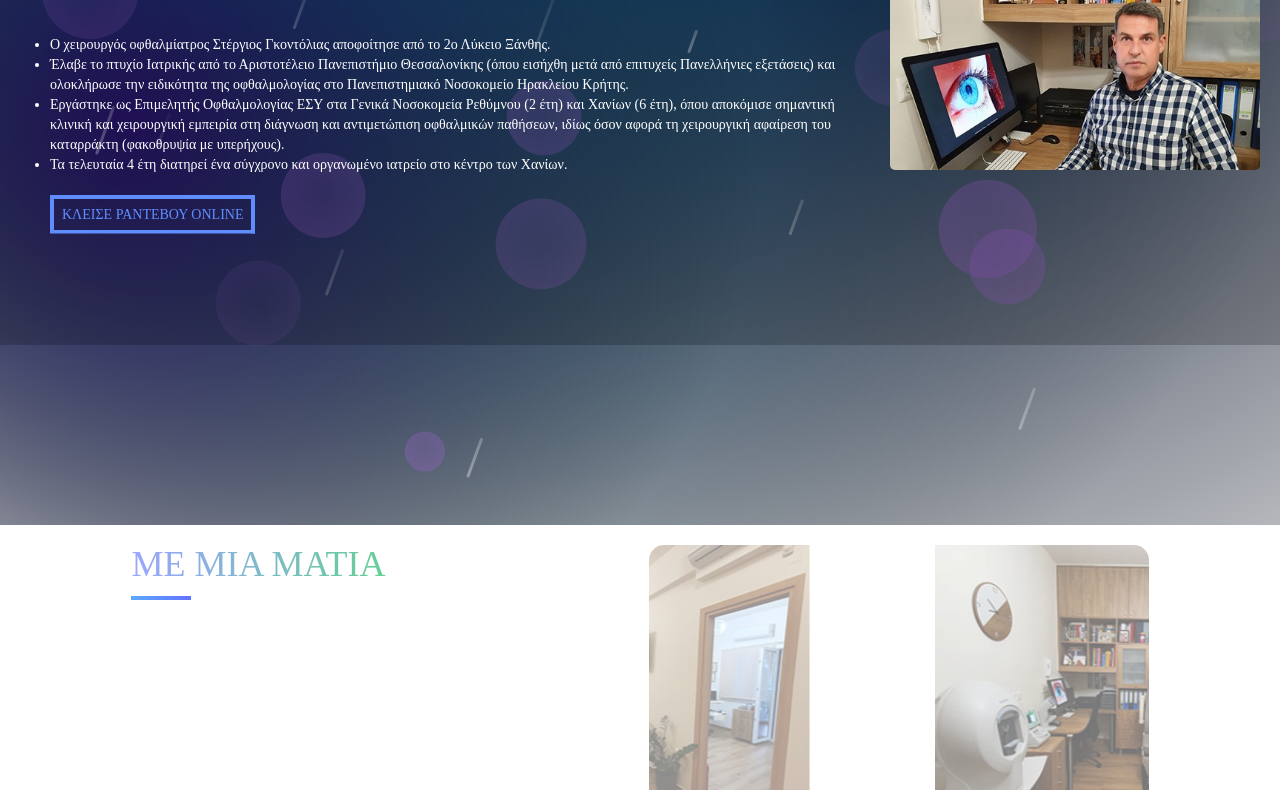
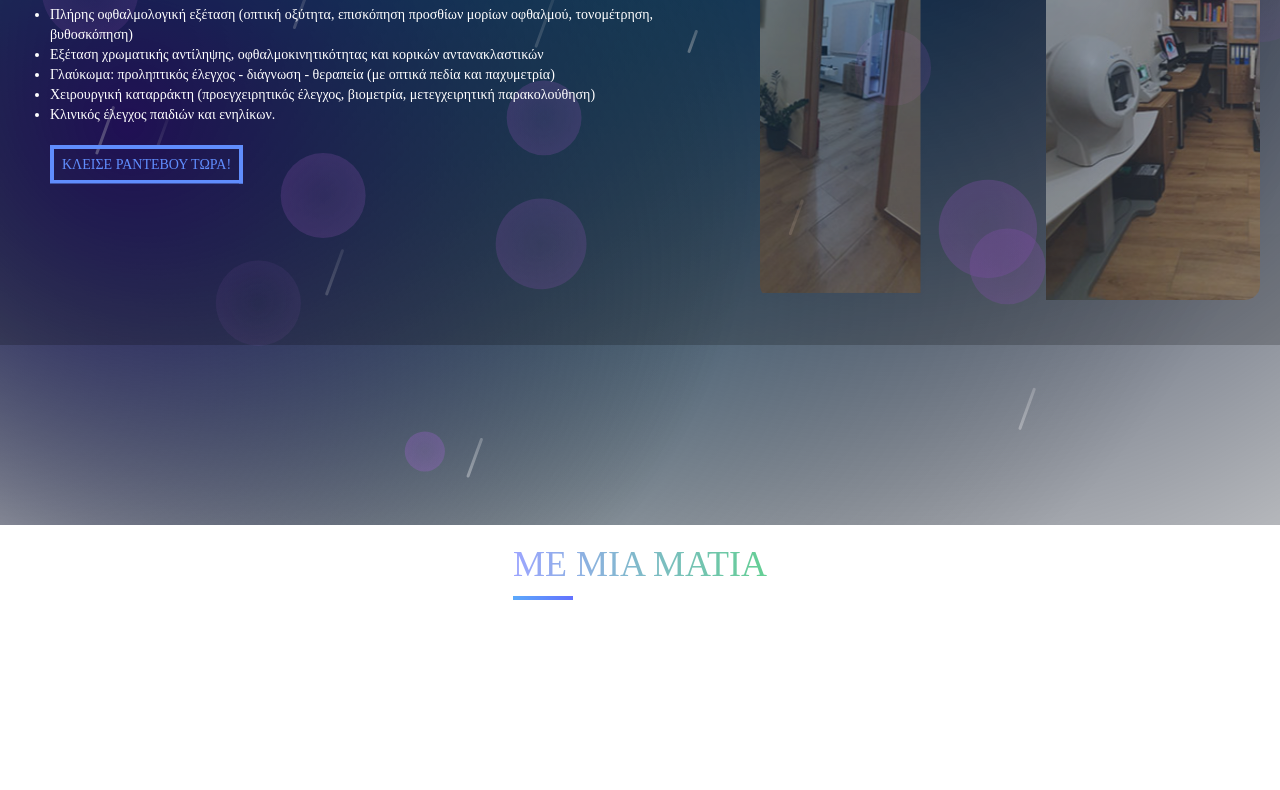
Before and after one commit to dgodolias/gkontoliasofthalmiatros, a plain HTML site: page index.html in a window 1280 px wide. Shown: the part 275-1065 px from the top of the page. Drawn offline with Linux system fonts and the light colour scheme; animation ran at ten frames a second; a web font is replaced by a local one.

Commit message:
made some adjustments

```diff
--- a/css/style.css
+++ b/css/style.css
@@ -609,9 +609,9 @@ li {
 	/* align-items: center; */
 	/* justify-content: center; */
 	/* margin: auto; */
-	height: 300px;
+	height: 500px;
 	/* Adjust this value as needed */
-	width: 300px;
+	width: 500px;
 	overflow: hidden;
 	/* Hide anything that goes outside the carousel */
 	border-radius: 15px;
--- a/index.html
+++ b/index.html
@@ -153,26 +153,30 @@
             <div class="container">
               <div class="flex-container">
                 <div class="intro-text">
-                  <h1>ΣΤΕΡΓΙΟΣ ΓΚΟΝΤΟΛΙΑΣ</h1>
+                  <h2 class="coloured-faded-text">Ιατρικές Υπηρεσίες</h2>
                   <ul>
-                    <li>Ο χειρουργός οφθαλμίατρος Στέργιος Γκοντόλιας αποφοίτησε από το 2ο Λύκειο Ξάνθης.</li>
-                    <li>Έλαβε το πτυχίο Ιατρικής από το Αριστοτέλειο Πανεπιστήμιο Θεσσαλονίκης (όπου εισήχθη μετά από
-                      επιτυχείς Πανελλήνιες εξετάσεις) και ολοκλήρωσε την ειδικότητα της οφθαλμολογίας στο
-                      Πανεπιστημιακό
-                      Νοσοκομείο Ηρακλείου Κρήτης.</li>
-                    <li>Εργάστηκε ως Επιμελητής Οφθαλμολογίας ΕΣΥ στα Γενικά Νοσοκομεία Ρεθύμνου (2 έτη) και Χανίων (6
-                      έτη), όπου αποκόμισε σημαντική κλινική και χειρουργική εμπειρία στη διάγνωση και αντιμετώπιση
-                      οφθαλμικών παθήσεων, ιδίως όσον αφορά τη χειρουργική αφαίρεση του καταρράκτη (φακοθρυψία με
-                      υπερήχους).</li>
-                    <li>Τα τελευταία 4 έτη διατηρεί ένα σύγχρονο και οργανωμένο ιατρείο στο κέντρο των Χανίων.</li>
-                  </ul>
+                    <li>Πλήρης οφθαλμολογική εξέταση (οπτική οξύτητα, επισκόπηση προσθίων μορίων οφθαλμού, τονομέτρηση, βυθοσκόπηση)</li>
+                    <li>Εξέταση χρωματικής αντίληψης, οφθαλμοκινητικότητας και κορικών αντανακλαστικών</li>
+                    <li>Γλαύκωμα: προληπτικός έλεγχος - διάγνωση - θεραπεία (με οπτικά πεδία και παχυμετρία)</li>
+                    <li>Χειρουργική καταρράκτη (προεγχειρητικός έλεγχος, βιομετρία, μετεγχειρητική παρακολούθηση)</li>
+                    <li>Κλινικός έλεγχος παιδιών και ενηλίκων.</li>
+                </ul>
                 </div>
               </div>
-              <a class="d-1" href="https://www.doctoranytime.gr/d/Ofthalmiatros/stergios-gkontolias" target="_blank"> ΚΛΕΙΣΕ ΡΑΝΤΕΒΟΥ ONLINE </a>
+              <a class="d-1" href="tel://2821050396"> ΚΛΕΙΣΕ ΡΑΝΤΕΒΟΥ ΤΩΡΑ!</a>
             </div>
           </div>
           <div class="flex-container intro-profile-pic">
-            <div id="profile-pic"></div>
+            <!-- Carousel -->
+            <div class="carousel">
+              <img class="carousel-image" src="img/photo3.jpg">
+              <img class="carousel-image" src="img/photo4.jpg">
+              <img class="carousel-image" src="img/photo5.jpg">
+              <img class="carousel-image" src="img/photo6.jpg">
+              <img class="carousel-image" src="img/photo8.jpg">
+
+            </div>
+            <!-- ---------- -->
           </div>
         </div>
 
@@ -200,16 +204,6 @@
           </div>
         </div>
       </div>
-      <!-- Carousel -->
-      <div class="carousel">
-        <img class="carousel-image" src="img/photo3.jpg">
-        <img class="carousel-image" src="img/photo4.jpg">
-        <img class="carousel-image" src="img/photo5.jpg">
-        <img class="carousel-image" src="img/photo6.jpg">
-        <img class="carousel-image" src="img/photo8.jpg">
-
-      </div>
-      <!-- ---------- -->
     </div>
   </div>
   <!-- services Section -->
@@ -398,7 +392,7 @@
                 <span class="fa fa-globe"></span>
               </div>
               <div class="text pl-3">
-                <p><span>Ιστοσελίδα</span> <a href="#">yoursite.com</a></p>
+                <p><span>Ιστοσελίδα</span> <a href="#"></a></p>
               </div>
             </div>
 
```
